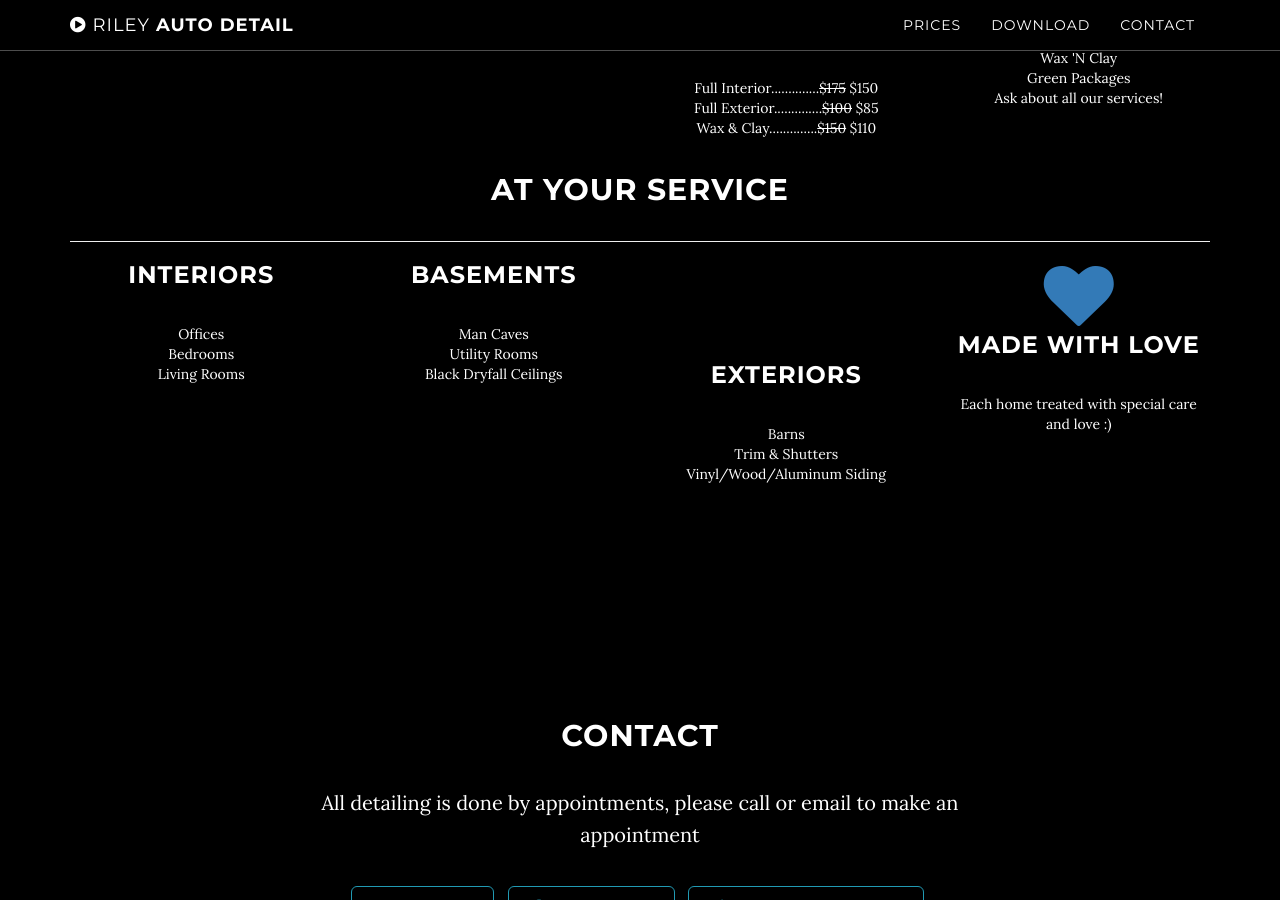
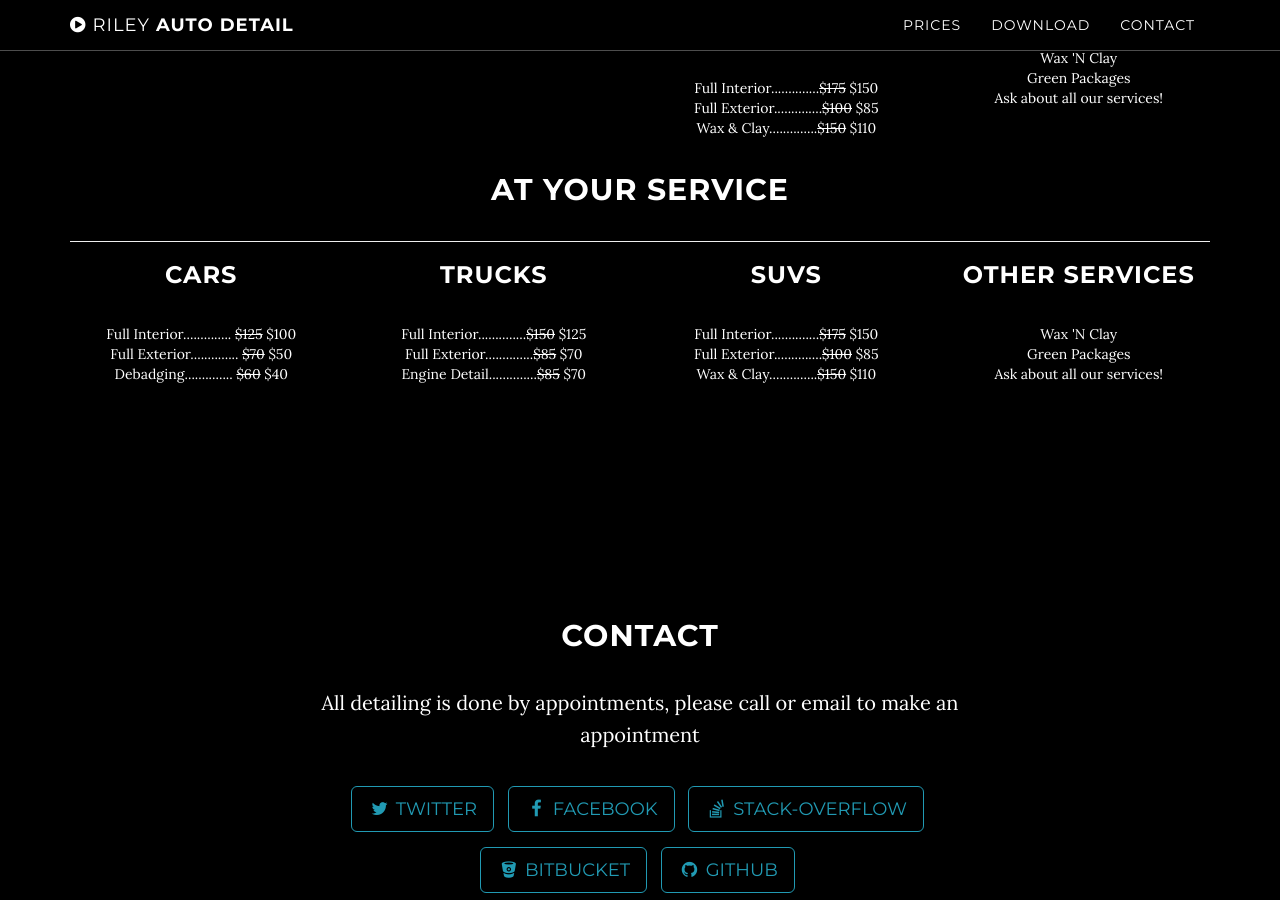
Before and after one commit to Silverado5300/RileyAuto, a Jekyll site: the page built from index.html, in a window 1280 px wide and 900 px high, scrolled down 1072 px. Built offline with Jekyll 4.4.1, drawn with Linux system fonts in a browser that asks for light colours.

Commit message:
Update download.html

```diff
--- a/_includes/download.html
+++ b/_includes/download.html
@@ -12,34 +12,32 @@
         <div class="row">
             <div class="col-lg-3 col-md-6 text-center">
                 <div class="service-box">
-                    <i class="fas fa-paint-roller fa-5x wow bounceIn text-primary"></i>
-                    <h3>Interiors</h3>
+                    <h3>Cars</h3>
                     <p class="text-muted">
                         <div>
-                        Offices
+                        Full Interior..............       <s>$125</s> $100
                         </div>
                         <div>
-                        Bedrooms
+                        Full Exterior..............       <s>$70</s> $50
                         </div>
                         <div>
-                        Living Rooms
+                        Debadging..............       <s>$60</s> $40
                         </div>
                     </p>
                 </div>
             </div>
             <div class="col-lg-3 col-md-6 text-center">
                 <div class="service-box">
-                    <i class="fas fa-brush fa-5x wow bounceIn text-primary"></i>
-                    <h3>Basements</h3>
+                    <h3>Trucks</h3>
                     <p class="text-muted">
                         <div>
-                            Man Caves
+                            Full Interior..............<s>$150</s> $125
                         </div>
                         <div>
-                            Utility Rooms
+                            Full Exterior..............<s>$85</s> $70
                         </div>
                         <div>
-                            Black Dryfall Ceilings
+                            Engine Detail..............<s>$85</s> $70
                         </div>
                     </p>
                     </p>
@@ -47,26 +45,26 @@
             </div>
             <div class="col-lg-3 col-md-6 text-center">
                 <div class="service-box">
-                    <i class="fas fa-home fa-5x wow bounceIn text-primary"></i>
-                    <h3>Exteriors</h3>
+                    <h3>SUVs</h3>
                     <p class="text-muted">
                         <div>
-                            Barns
+                            Full Interior..............<s>$175</s> $150
                         </div>
                         <div>
-                            Trim & Shutters
+                            Full Exterior..............<s>$100</s> $85
                         </div>
                         <div>
-                            Vinyl/Wood/Aluminum Siding
+                            Wax & Clay..............<s>$150</s> $110
                         </div>
                     </p></p>
                 </div>
             </div>
             <div class="col-lg-3 col-md-6 text-center">
                 <div class="service-box">
-                    <i class="fa fa-5x fa-heart wow bounceIn text-primary" data-wow-delay=".3s"></i>
-                    <h3>Made with Love</h3>
-                    <div>Each home treated with special care and love :)</div>
+                    <h3>Other Services</h3>
+                    <div>Wax 'N Clay</div>
+                    <div>Green Packages</div>
+                    <div>Ask about all our services!</div>
                 </div>
             </div>
         </div>
```
